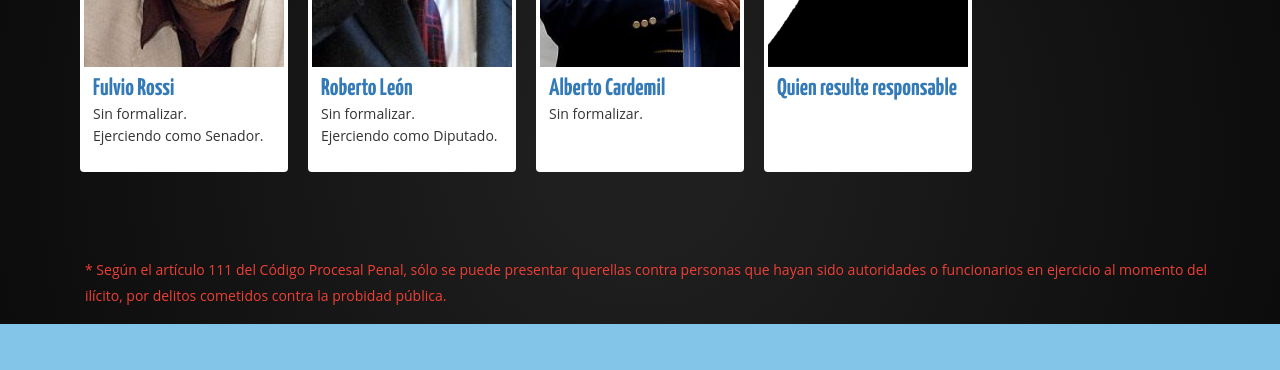
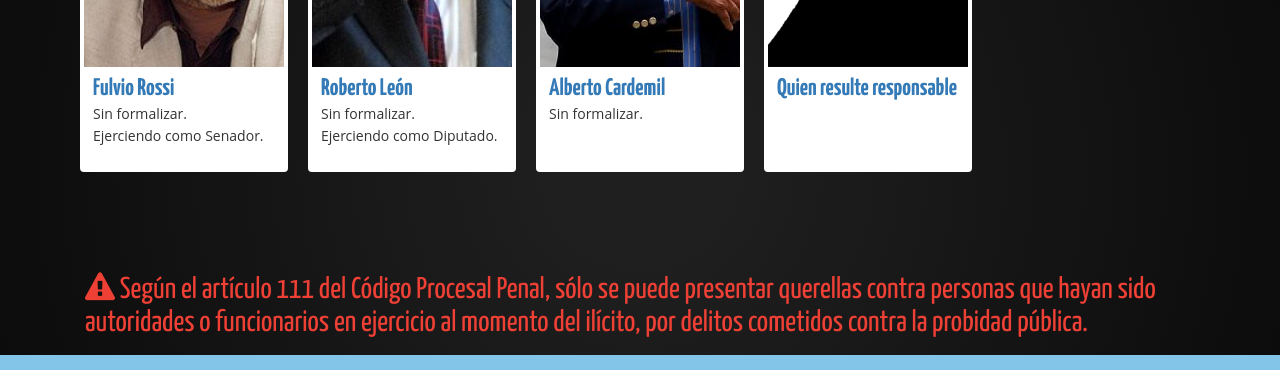
Before and after one commit to ciudadanointeligente/quien-te-financia, a Jekyll site: the page built from index.html, in a window 1280 px wide and 900 px high, scrolled down 1493 px, cut to the strip 0-370 px from the top of the window. Built offline with Jekyll 4.4.1, drawn with Linux system fonts in a browser that asks for light colours; nearby versions of some CDN libraries; comment, search, counter and statistics services are not loaded.

Commit message:
updated text styles

```diff
--- a/_includes/ask-congressmen.html
+++ b/_includes/ask-congressmen.html
@@ -35,7 +35,7 @@
     </ul>
     <div class="container">
         <p>
-			<a>* Según el artículo 111 del Código Procesal Penal, sólo se puede  presentar querellas contra personas que hayan sido autoridades o funcionarios en ejercicio al momento del ilícito, por delitos cometidos contra la probidad pública.</a>
+			<h3><a><i class="fa fa-exclamation-triangle"></i> Según el artículo 111 del Código Procesal Penal, sólo se puede  presentar querellas contra personas que hayan sido autoridades o funcionarios en ejercicio al momento del ilícito, por delitos cometidos contra la probidad pública.</h3></a>
         </p>
     </div>
 </div>
```
Lines whose indentation alone changed are shown as unchanged.
